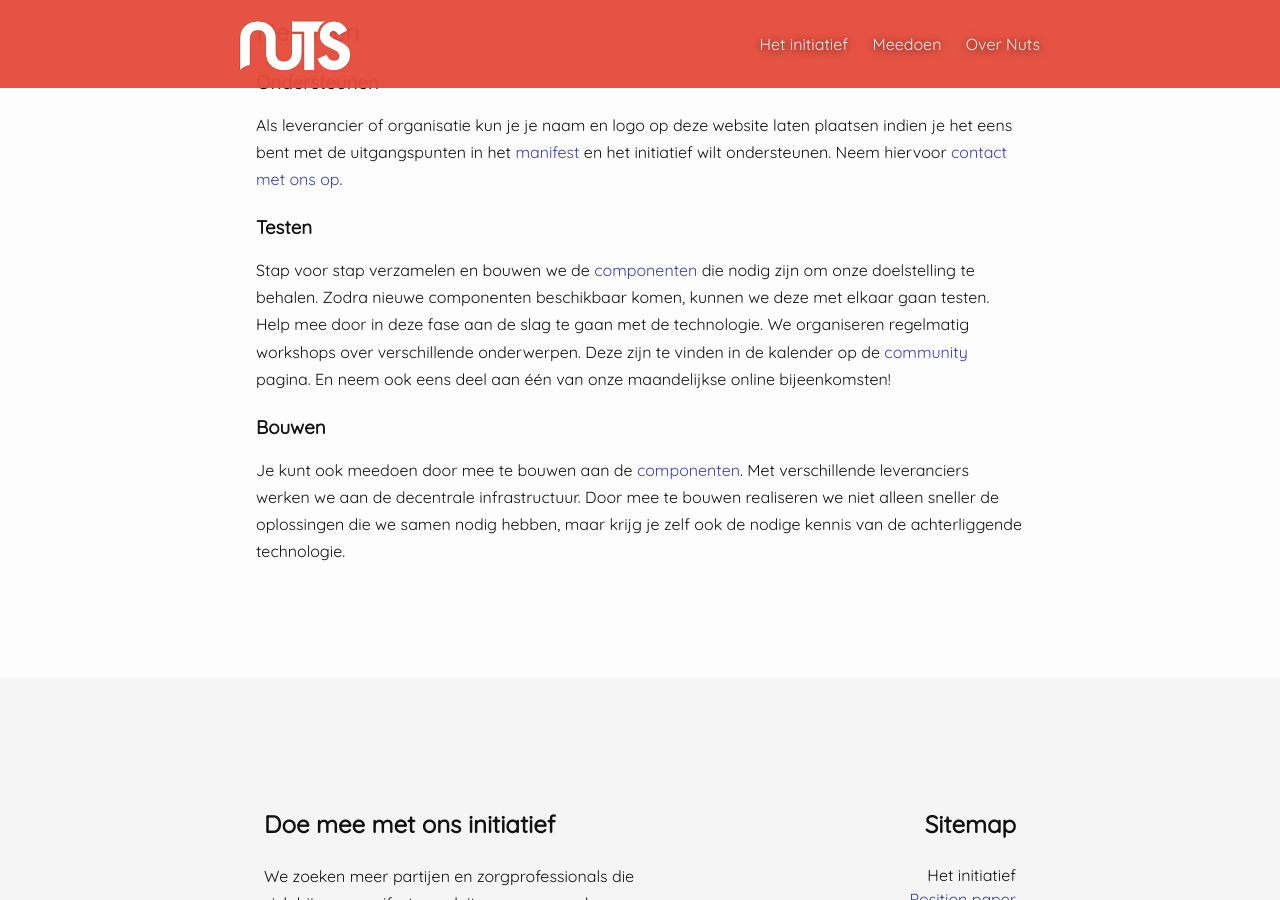
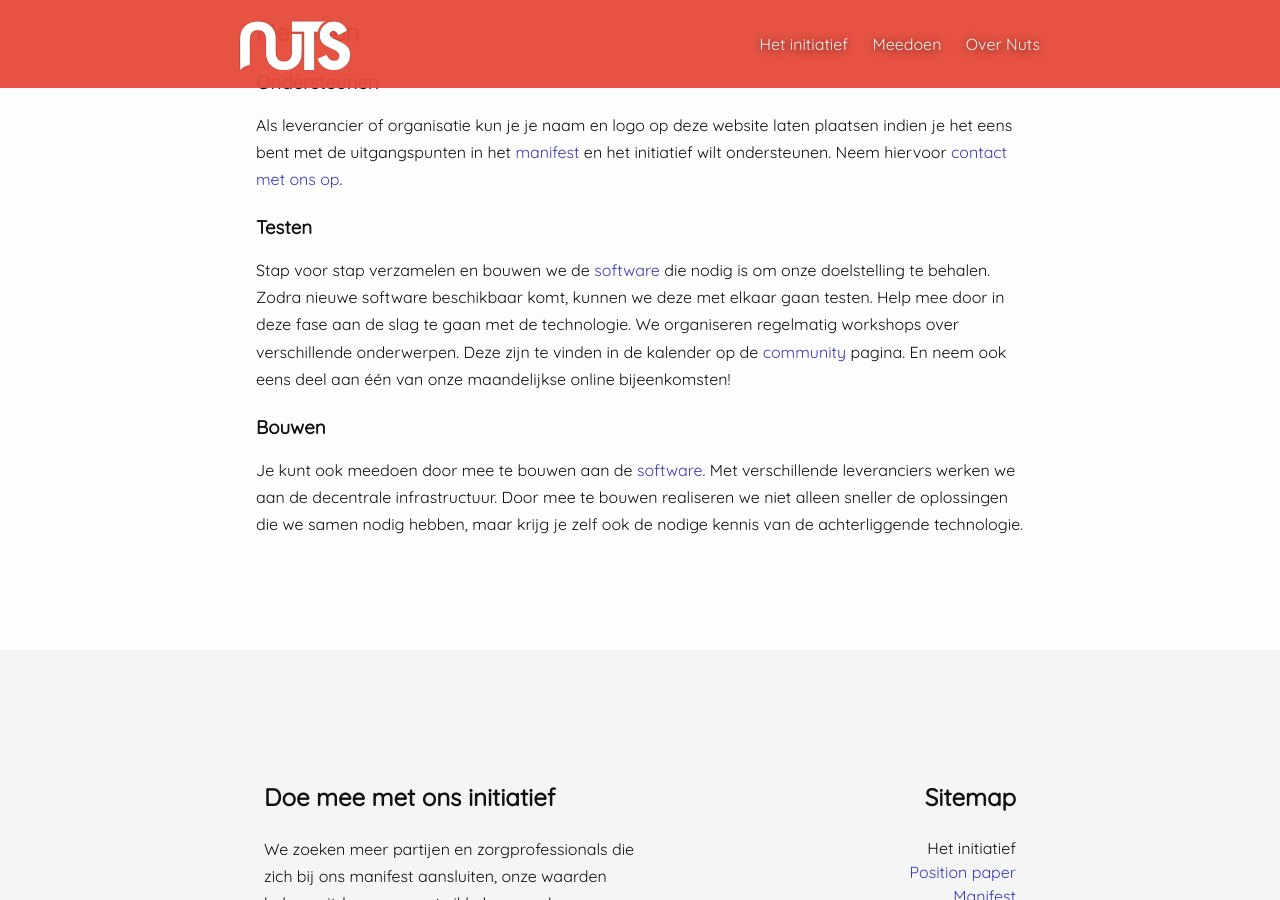
Before and after one commit to nuts-foundation/nuts-webpresence, a Jekyll site: the page built from bijdragen.md, in a window 1280 px wide and 900 px high, scrolled down 1051 px. Built offline with Jekyll 4.4.1, drawn with Linux system fonts in a browser that asks for light colours; some of the changed text lies outside the part shown.

Commit message:
Remove componenten page and references to it

```diff
--- a/_includes/site-structure.html
+++ b/_includes/site-structure.html
@@ -29,13 +29,13 @@
         <a class="page-link" href="{{ 'kalender' | relative_url }}">Kalender</a>
       </li>
       <li>
-        <a class="page-link" href="{{ 'componenten' | relative_url }}">Componenten</a>
+        <a class="page-link" href="{{ 'software' | relative_url }}">Software</a>
+      </li>
+      <li>
+        <a class="page-link" href="{{ 'documentatie' | relative_url }}">Documentatie</a>
       </li>
       <li>
         <a class="page-link" href="{{ 'meedoen' | relative_url }}">Ik doe mee!</a>
-      </li>
-      <li>
-        <a class="page-link" href="{{ 'software' | relative_url }}">Software</a>
       </li>
     </ul>
   </li>
--- a/bijdragen.md
+++ b/bijdragen.md
@@ -25,7 +25,7 @@
 Als leverancier of organisatie kun je je naam en logo op deze website laten plaatsen indien je het eens bent met de uitgangspunten in het [manifest](/manifest) en het initiatief wilt ondersteunen. Neem hiervoor [contact met ons op](/contact).
 
 ### Testen
-Stap voor stap verzamelen en bouwen we de [componenten](/componenten) die nodig zijn om onze doelstelling te behalen. Zodra nieuwe componenten beschikbaar komen, kunnen we deze met elkaar gaan testen. Help mee door in deze fase aan de slag te gaan met de technologie. We organiseren regelmatig workshops over verschillende onderwerpen. Deze zijn te vinden in de kalender op de [community](/community) pagina. En neem ook eens deel aan één van onze maandelijkse online bijeenkomsten!
+Stap voor stap verzamelen en bouwen we de [software](/software) die nodig is om onze doelstelling te behalen. Zodra nieuwe software beschikbaar komt, kunnen we deze met elkaar gaan testen. Help mee door in deze fase aan de slag te gaan met de technologie. We organiseren regelmatig workshops over verschillende onderwerpen. Deze zijn te vinden in de kalender op de [community](/community) pagina. En neem ook eens deel aan één van onze maandelijkse online bijeenkomsten!
 
 ### Bouwen
-Je kunt ook meedoen door mee te bouwen aan de [componenten](/componenten). Met verschillende leveranciers werken we aan de decentrale infrastructuur. Door mee te bouwen realiseren we niet alleen sneller de oplossingen die we samen nodig hebben, maar krijg je zelf ook de nodige kennis van de achterliggende technologie.
+Je kunt ook meedoen door mee te bouwen aan de [software](/software). Met verschillende leveranciers werken we aan de decentrale infrastructuur. Door mee te bouwen realiseren we niet alleen sneller de oplossingen die we samen nodig hebben, maar krijg je zelf ook de nodige kennis van de achterliggende technologie.
```
Also changed, not shown: componenten.md (deleted, +0 -46 lines), q-and-a.md (+1 -1 lines), timeline.md (+1 -1 lines).
